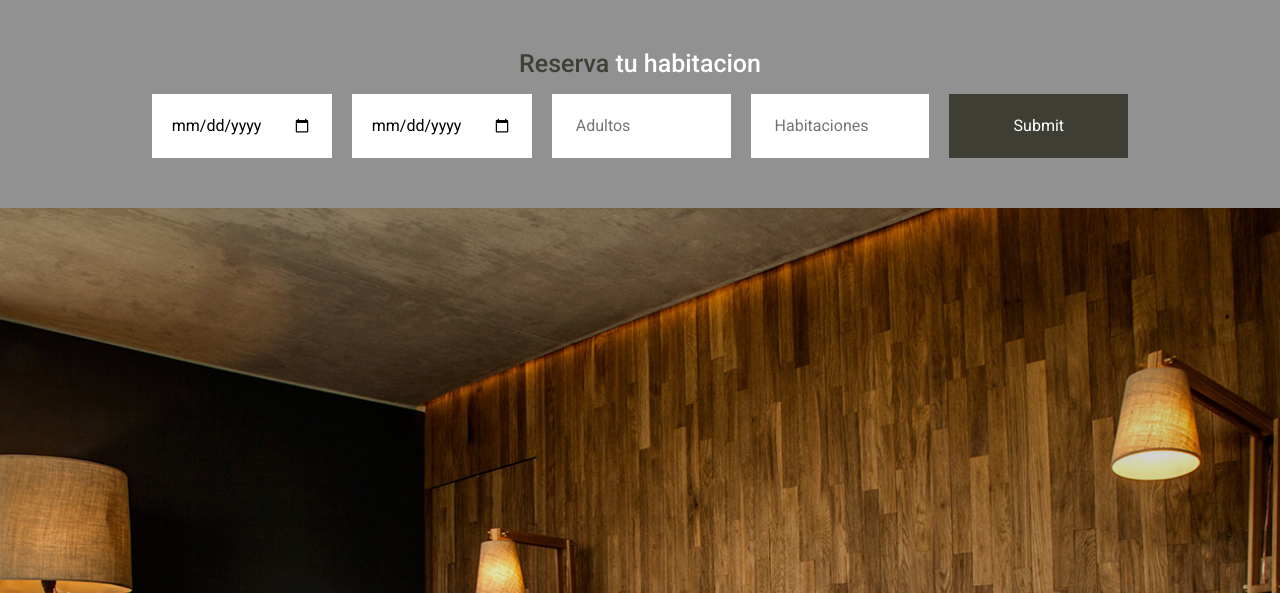
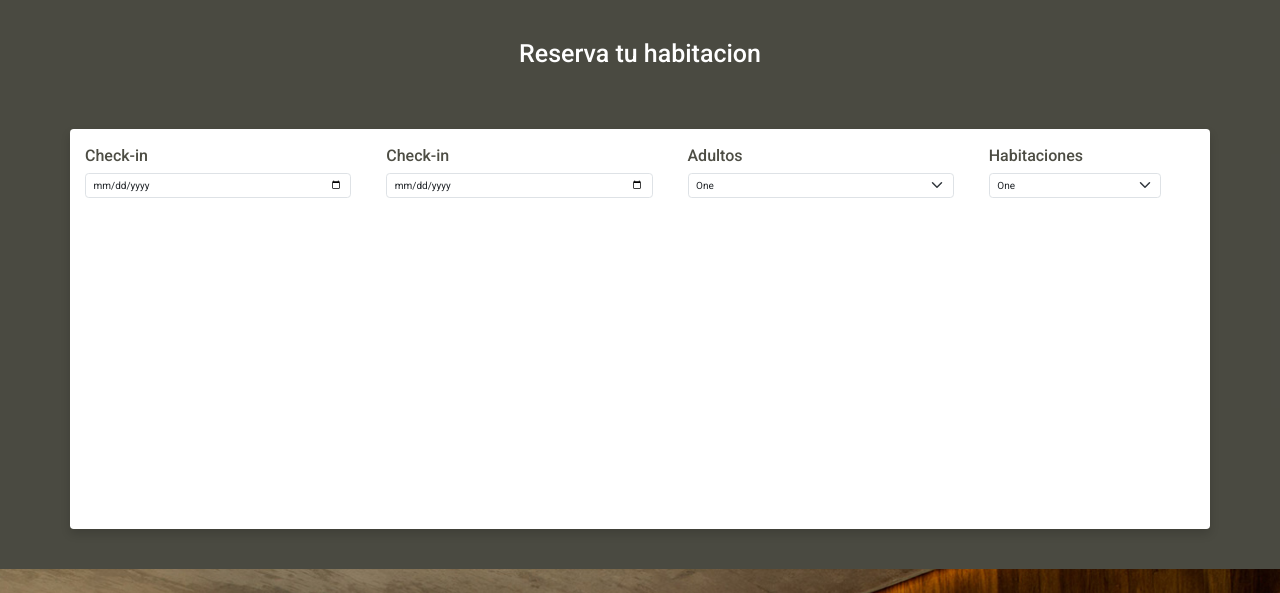
Before and after one commit to fermirante/preentrega2, a website: page pages/reservas.html in a window 1280 px wide. Shown: the part 101-694 px from the top of the page. Drawn offline with nearby package versions, Linux system fonts and the light colour scheme.

Commit message:
se generan cambios en el formulario de reserva

```diff
--- a/package.json
+++ b/package.json
@@ -4,7 +4,7 @@
   "main": "index.js",
   "scripts": {
     "test": "echo \"Error: no test specified\" && exit 1",
-    "build-sass": "node-sass --include-path scss scss/style.scss css/style.css",
+    "build-sass": "node-sass --include-path scss scss/style.scss Ccss/style.css",
     "watch-sass": "nodemon -e scss -x  \"npm run build-sass\""
   },
   "keywords": [],
--- a/pages/reservas.html
+++ b/pages/reservas.html
@@ -6,8 +6,8 @@
     <meta name="viewport" content="width=device-width, initial-scale=1.0">
     <title>Reservas</title>
     <link rel="shortcut icon" href="../images/lacruce.png">
-    <link href="https://cdn.jsdelivr.net/npm/bootstrap@5.3.0/dist/css/bootstrap.min.css" rel="stylesheet" integrity="sha384-9ndCyUaIbzAi2FUVXJi0CjmCapSmO7SnpJef0486qhLnuZ2cdeRhO02iuK6FUUVM" crossorigin="anonymous">
-    <link rel="stylesheet" href="../Css/style.css">
+    <link rel="stylesheet" href="../css/bootstrap.min.css">
+    <link rel="stylesheet" href="../css/style.css">
     <script src="https://kit.fontawesome.com/c8a9350c8e.js" crossorigin="anonymous"></script>
 
 </head>
@@ -41,20 +41,48 @@
         </a>
     </div>
 
-<section id="book">
-    <div class="formulario">
-        <div class="text">
-            <h1> <span> Reserva</span> tu habitacion</h1>
+    <section id="reserva">
+        <h1> Reserva tu habitacion</h1>
+        <div class="container availability-form">
+            <div class="row">
+                <div class="col-lg-12 bg-white shadow p-4 rounded">
+                    <form>
+                        <div class="row align-items-end">
+                            <div class="col-lg-3 mb-3">
+                                <label class="form-label" style="font-weight: 500;">Check-in</label>
+                                <input type="date" class="form-control shadow-none">
+                            </div>
+                            <div class="col-lg-3 mb-3">
+                                <label class="form-label" style="font-weight: 500;">Check-in</label>
+                                <input type="date" class="form-control shadow-none">
+                            </div>
+                            <div class="col-lg-3 mb-3">
+                                <label class="form-label" style="font-weight: 500;">Adultos</label>
+                                <select class="form-select shadow-none">
+
+                                <option value="1">One</option>
+                                <option value="2">Two</option>
+                                <option value="3">Three</option>
+                                </select>
+                            </div>
+                            <div class="col-lg-2 mb-3">
+                                <label class="form-label" style="font-weight: 500;">Habitaciones</label>
+                                <select class="form-select shadow-none">
+                                <option value="1">One</option>
+                                <option value="2">Two</option>
+                                <option value="3">Three</option>
+                                </select>
+                            </div>
+                            <div class="col-lg-1 mb-lg-3 mt-2">
+                                <button type="submit" class="btn text-white shadow-none custom-bg">Submit</button>
+                            </div>
+                        </div>
+                    </form>
+                </div>
+            </div>
         </div>
-        <form class="grid">
-                <input type="date" placeholder="Dia de llegada">
-                <input type="date" placeholder=" Dia de salida">
-                <input type="number" placeholder=" Adultos">
-                <input type="number" placeholder=" Habitaciones">
-                <input type="submit" placeholder=" CHEQUEAR ">
-        </form>
-    </div>
-</section>
+
+    </section>
 
     <section class="section2-reservas">
         <div id="carouselExampleCaptions" class="carousel slide">
--- a/scss/layouts.scss/_header.scss
+++ b/scss/layouts.scss/_header.scss
@@ -5,7 +5,7 @@ header {
       width: 70px;
       height: 70px;
       margin-left: 60px;
-      margin-right: 200px;
+      margin-right: 300px;
     }
     .navbar-nav {
       justify-content: center;
--- a/scss/views/_reservas.scss
+++ b/scss/views/_reservas.scss
@@ -1,55 +1,26 @@
-
-#book {
+#reserva{
+    background-color:rgba(50, 50, 40, 0.872);
     @include flex;
-    background: rgba(132, 132, 132, 0.872);
-    color: #fff;
-    padding: 20px;
-    margin: 0 auto;
     h1 {
-    color: #fff;
-    span {
-    color: rgba(50, 50, 40, 0.872);
+    @include flex;
+    margin-top: 4rem;
+    margin-bottom: 2rem;
+    color: #fff;}
+    .col-lg-12{
+        margin-top: 4rem;
+        margin-bottom: 4rem;
+        height: 400px;
+        .row{
+            gap: 20px;
+        }
     }
 }
 
-input {
-    outline: none;
-    border: none;
-    width: 100%;
-    padding: 20px;
-    &:nth-last-child(1) {
-    background-color: rgba(50, 50, 40, 0.872);
-    color: #fff;
-    }
-}
+
+label{
+    color: rgba(50, 50, 40, 0.872);
 }
 
-.formulario {
-    margin-top: 5rem;
-    margin-bottom: 5rem;
-    max-width: 1200px;
-    margin: 0 auto;
-    justify-content: center;
-    .grid {
-        margin: 0 auto;
-        display: flex;
-        align-items: center;
-        gap: 20px;
-        margin-bottom: 3rem;
-    }
-    .text {
-    display: flex;
-    justify-content: center;
-    align-items: center;
-    margin-top: 3rem;
-    margin-bottom: 1rem;
-    }
-    input {
-    outline: none;
-    border: none;
-    width: 100%;
-}
-}
 .section2-reservas{
     .carrusel-tit {
         color: #fff;
```
Also changed, not shown: index.html (+1 -1 lines), pages/contacto.html (+2 -2 lines), pages/experiencias.html (+1 -1 lines), pages/galeria.html (+2 -1 lines), css/style.css.
